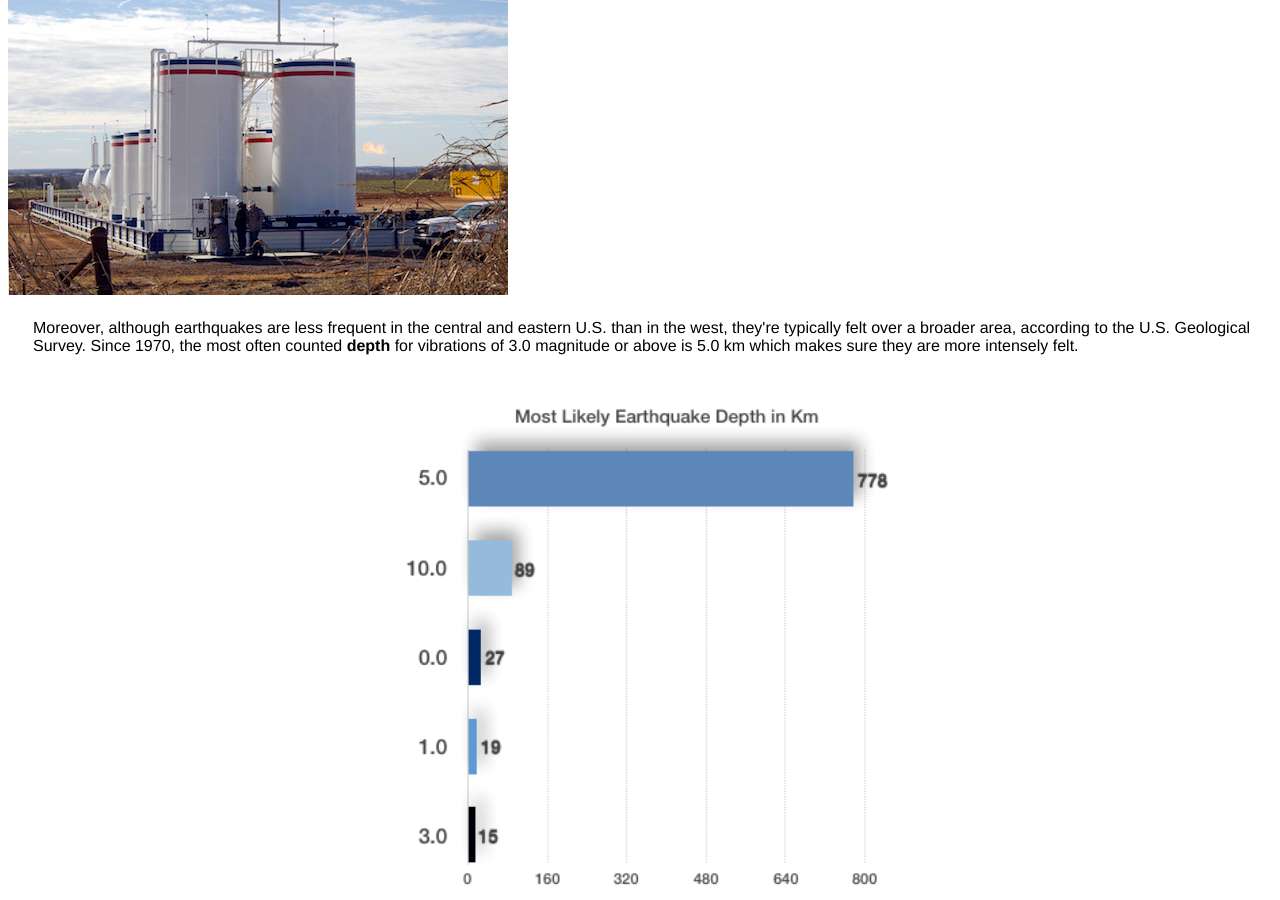
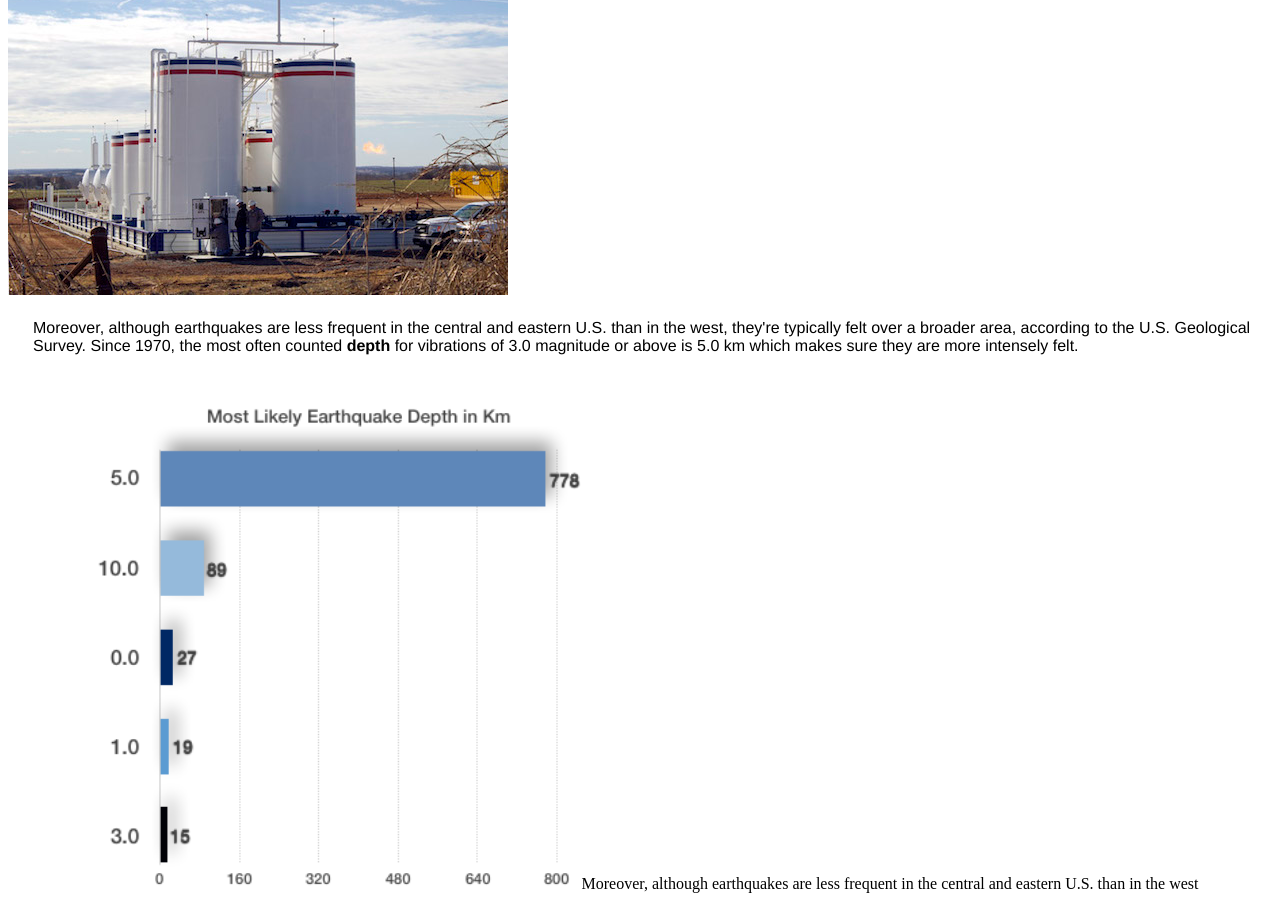
Before and after one commit to chrgavalas/data-projects, a Jekyll site: the page docs/US-Earthquakes/index.html, which Jekyll copies as it is, in a window 1280 px wide and 900 px high, scrolled down 4211 px. Built offline with Jekyll 4.4.1, drawn with Linux system fonts in a browser that asks for light colours.

Commit message:
Earthquakes

```diff
--- a/docs/US-Earthquakes/index.html
+++ b/docs/US-Earthquakes/index.html
@@ -36,7 +36,7 @@
   <div class="story_article"> <p>So why do humans cause this? According to USGS, wastewater disposal is the primary reason. Most wastewater currently disposed of across the nation is generated and produced in the process of oil and gas extraction. But while gas and oil are collected in tanks for sale, the water is too <b>salty</b> to be recycled or used and that’s why it’s considered waste and has to go back in the ground.<p/><p>However, getting rid of the water means sending it down a disposal well that’s drilled <b>deep below</b> the freshwater aquifers -- to prevent their contamination -- and the zone where it came from.</p><p>And while the vast majority of earthquakes cause little or no damage, the large volume which is being produced means more of the bigger ones are now likely to happen.</p> </div>
   <img src="oklahoma-disposal-well.jpg">
   <div class="story_article"> Moreover, although earthquakes are less frequent in the central and eastern U.S. than in the west, they're typically felt over a broader area, according to the U.S. Geological Survey. Since 1970, the most often counted <b>depth</b> for vibrations of 3.0 magnitude or above is 5.0 km which makes sure they are more intensely felt.  </div>
-  <div style="text-align: center;"><img src="earthquake-depth.png" ALIGN=”left” HSPACE=”50” VSPACE=”50”/>
+  <div style="text-align: center;"><img src="earthquake-depth.png" ALIGN=”left” HSPACE=”50” VSPACE=”50”/>Moreover, although earthquakes are less frequent in the central and eastern U.S. than in the west
 
 </div>
 
```
